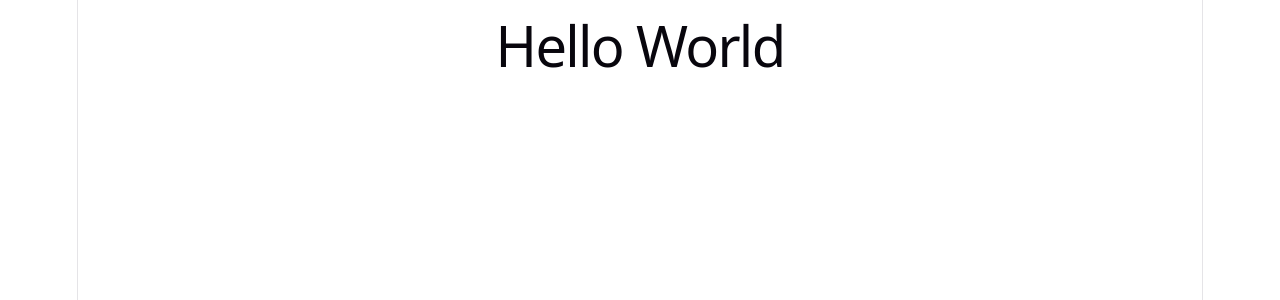
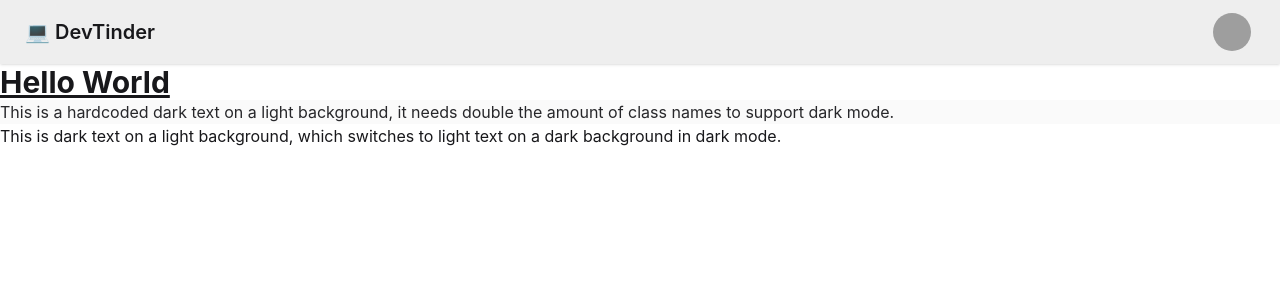
Before and after one commit to dakshbisht1999/devtinder-fe, a React (Vite) app: page / in a window 1280 px wide. Shown: the top 300 px of the page. Built offline with nearby package versions, Linux system fonts and the light colour scheme; grey boxes are pictures that could not be loaded.

Commit message:
tailwind + daisyui + navbar

```diff
--- a/package.json
+++ b/package.json
@@ -10,14 +10,17 @@
     "preview": "vite preview"
   },
   "dependencies": {
+    "@tailwindcss/vite": "^4.3.3",
     "react": "^19.2.8",
-    "react-dom": "^19.2.8"
+    "react-dom": "^19.2.8",
+    "tailwindcss": "^4.3.3"
   },
   "devDependencies": {
     "@eslint/js": "^10.0.1",
     "@types/react": "^19.2.18",
     "@types/react-dom": "^19.2.4",
     "@vitejs/plugin-react": "^6.1.0",
+    "daisyui": "^5.7.32",
     "eslint": "^10.9.0",
     "eslint-plugin-react-hooks": "^7.1.1",
     "eslint-plugin-react-refresh": "^0.5.4",
--- a/src/App.jsx
+++ b/src/App.jsx
@@ -3,7 +3,50 @@ import './App.css';
 function App() {
   return (
     <>
-      <h1>Hello World</h1>
+      <div className="navbar bg-base-300 shadow-sm">
+        <div className="flex-1">
+          <a className="btn btn-ghost text-xl">💻 DevTinder</a>
+        </div>
+        <div className="flex gap-2">
+          {/* <input type="text" placeholder="Search" className="input w-24 md:w-auto" /> */}
+          <div className="dropdown dropdown-end mx-5">
+            <div tabIndex={0} role="button" className="btn btn-ghost btn-circle avatar">
+              <div className="w-10 rounded-full">
+                <img
+                  alt="Tailwind CSS Navbar component"
+                  src="https://img.daisyui.com/images/stock/photo-1534528741775-53994a69daeb.webp" />
+              </div>
+            </div>
+            <ul
+              tabIndex={-1}
+              className="menu menu-sm dropdown-content bg-base-100 rounded-box z-1 mt-3 w-52 p-2 shadow">
+              <li>
+                <a className="justify-between">
+                  Profile
+                  <span className="badge">New</span>
+                </a>
+              </li>
+              <li><a>Settings</a></li>
+              <li><a>Logout</a></li>
+            </ul>
+          </div>
+        </div>
+      </div>
+      <h1 class="text-3xl font-bold underline">Hello World</h1>
+
+      <div class="bg-zinc-100">
+        <div class="border-zinc-200 bg-zinc-50 text-zinc-800">
+          This is a hardcoded dark text on a light background, it needs double the amount of class names
+          to support dark mode.
+        </div>
+      </div>
+
+      <div class="bg-base-200">
+        <div class="bg-base-100 border-base-300 text-base-content">
+          This is dark text on a light background, which switches to light text on a dark background in
+          dark mode.
+        </div>
+      </div>
     </>
   )
 }
--- a/src/index.css
+++ b/src/index.css
@@ -1,111 +1,5 @@
-:root {
-  --text: #6b6375;
-  --text-h: #08060d;
-  --bg: #fff;
-  --border: #e5e4e7;
-  --code-bg: #f4f3ec;
-  --accent: #aa3bff;
-  --accent-bg: rgba(170, 59, 255, 0.1);
-  --accent-border: rgba(170, 59, 255, 0.5);
-  --social-bg: rgba(244, 243, 236, 0.5);
-  --shadow:
-    rgba(0, 0, 0, 0.1) 0 10px 15px -3px, rgba(0, 0, 0, 0.05) 0 4px 6px -2px;
-
-  --sans: system-ui, 'Segoe UI', Roboto, sans-serif;
-  --heading: system-ui, 'Segoe UI', Roboto, sans-serif;
-  --mono: ui-monospace, Consolas, monospace;
-
-  font: 18px/145% var(--sans);
-  letter-spacing: 0.18px;
-  color-scheme: light dark;
-  color: var(--text);
-  background: var(--bg);
-  font-synthesis: none;
-  text-rendering: optimizeLegibility;
-  -webkit-font-smoothing: antialiased;
-  -moz-osx-font-smoothing: grayscale;
-
-  @media (max-width: 1024px) {
-    font-size: 16px;
-  }
+@import "tailwindcss";
+@plugin "daisyui" {
+  themes: light --default, dark --prefersdark;
+  /* themes: all; */
 }
-
-@media (prefers-color-scheme: dark) {
-  :root {
-    --text: #9ca3af;
-    --text-h: #f3f4f6;
-    --bg: #16171d;
-    --border: #2e303a;
-    --code-bg: #1f2028;
-    --accent: #c084fc;
-    --accent-bg: rgba(192, 132, 252, 0.15);
-    --accent-border: rgba(192, 132, 252, 0.5);
-    --social-bg: rgba(47, 48, 58, 0.5);
-    --shadow:
-      rgba(0, 0, 0, 0.4) 0 10px 15px -3px, rgba(0, 0, 0, 0.25) 0 4px 6px -2px;
-  }
-
-  #social .button-icon {
-    filter: invert(1) brightness(2);
-  }
-}
-
-body {
-  margin: 0;
-}
-
-#root {
-  width: 1126px;
-  max-width: 100%;
-  margin: 0 auto;
-  text-align: center;
-  border-inline: 1px solid var(--border);
-  min-height: 100svh;
-  display: flex;
-  flex-direction: column;
-  box-sizing: border-box;
-}
-
-h1,
-h2 {
-  font-family: var(--heading);
-  font-weight: 500;
-  color: var(--text-h);
-}
-
-h1 {
-  font-size: 56px;
-  letter-spacing: -1.68px;
-  margin: 32px 0;
-  @media (max-width: 1024px) {
-    font-size: 36px;
-    margin: 20px 0;
-  }
-}
-h2 {
-  font-size: 24px;
-  line-height: 118%;
-  letter-spacing: -0.24px;
-  margin: 0 0 8px;
-  @media (max-width: 1024px) {
-    font-size: 20px;
-  }
-}
-p {
-  margin: 0;
-}
-
-code,
-.counter {
-  font-family: var(--mono);
-  display: inline-flex;
-  border-radius: 4px;
-  color: var(--text-h);
-}
-
-code {
-  font-size: 15px;
-  line-height: 135%;
-  padding: 4px 8px;
-  background: var(--code-bg);
-}
--- a/vite.config.js
+++ b/vite.config.js
@@ -1,7 +1,8 @@
-import react from '@vitejs/plugin-react'
-import { defineConfig } from 'vite'
+import react from '@vitejs/plugin-react';
+import { defineConfig } from 'vite';
+import tailwindcss from '@tailwindcss/vite';
 
 // https://vite.dev/config/
 export default defineConfig({
-  plugins: [react()],
+  plugins: [react(),tailwindcss()],
 })
```
Also changed, not shown: 2 other files (tests, documents, lock files or other folders).
